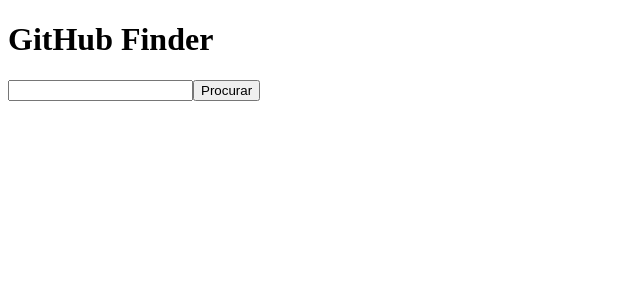
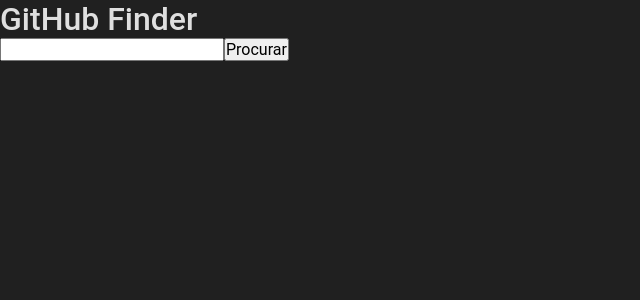
Before and after one commit to raphaelcdsouza/gitrepofinderfront, a React (Create React App) app: page / in a window 1280 px wide. Shown: the top 300 px of the page, without its empty margins (0-640 px from the left). Built offline with nearby package versions, Linux system fonts and the light colour scheme.

Commit message:
Added global styles into application

```diff
--- a/src/App.js
+++ b/src/App.js
@@ -2,8 +2,15 @@ import React from 'react';
 
 import Dashboard from './pages/Dashboard';
 
+import GlobalStyles from './styles/global';
+
 function App() {
-  return <Dashboard />
+  return (
+    <>
+      <GlobalStyles />
+      <Dashboard />
+    </>
+  )
 }
 
 export default App;
```
